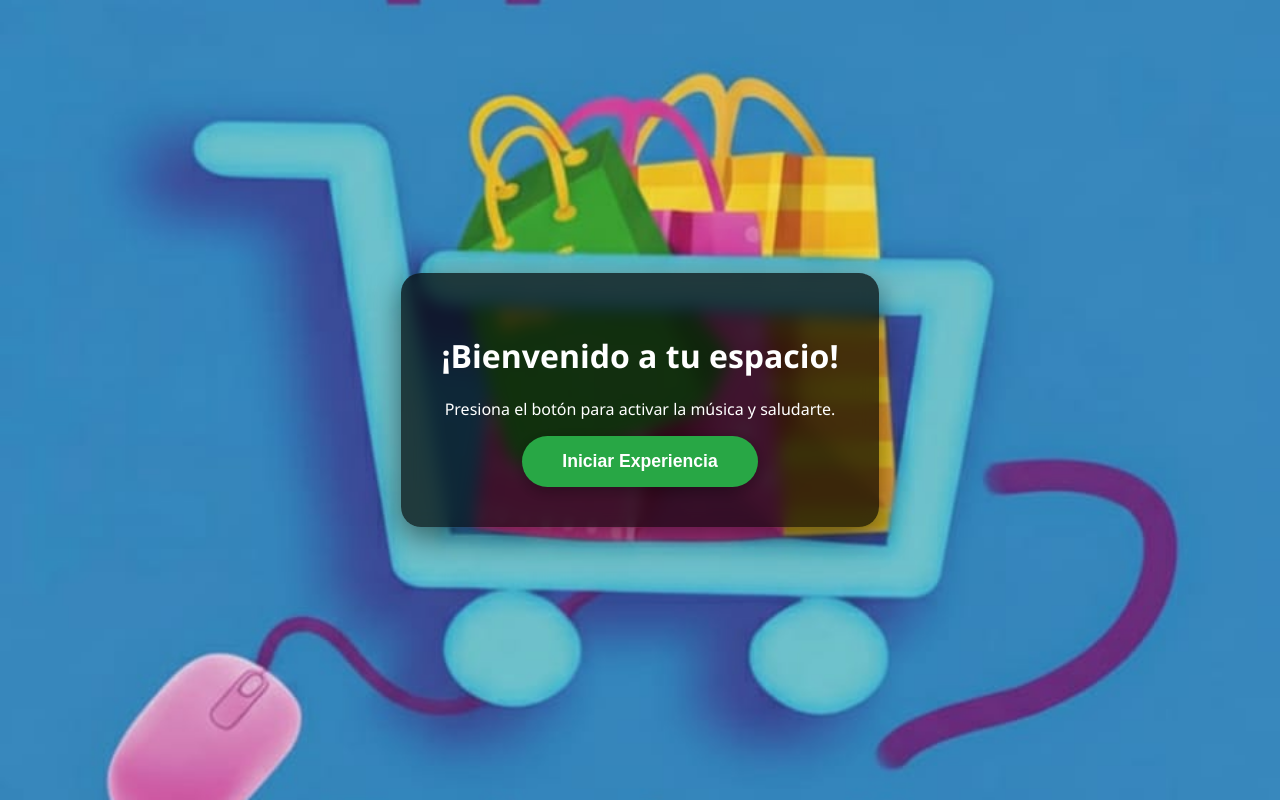
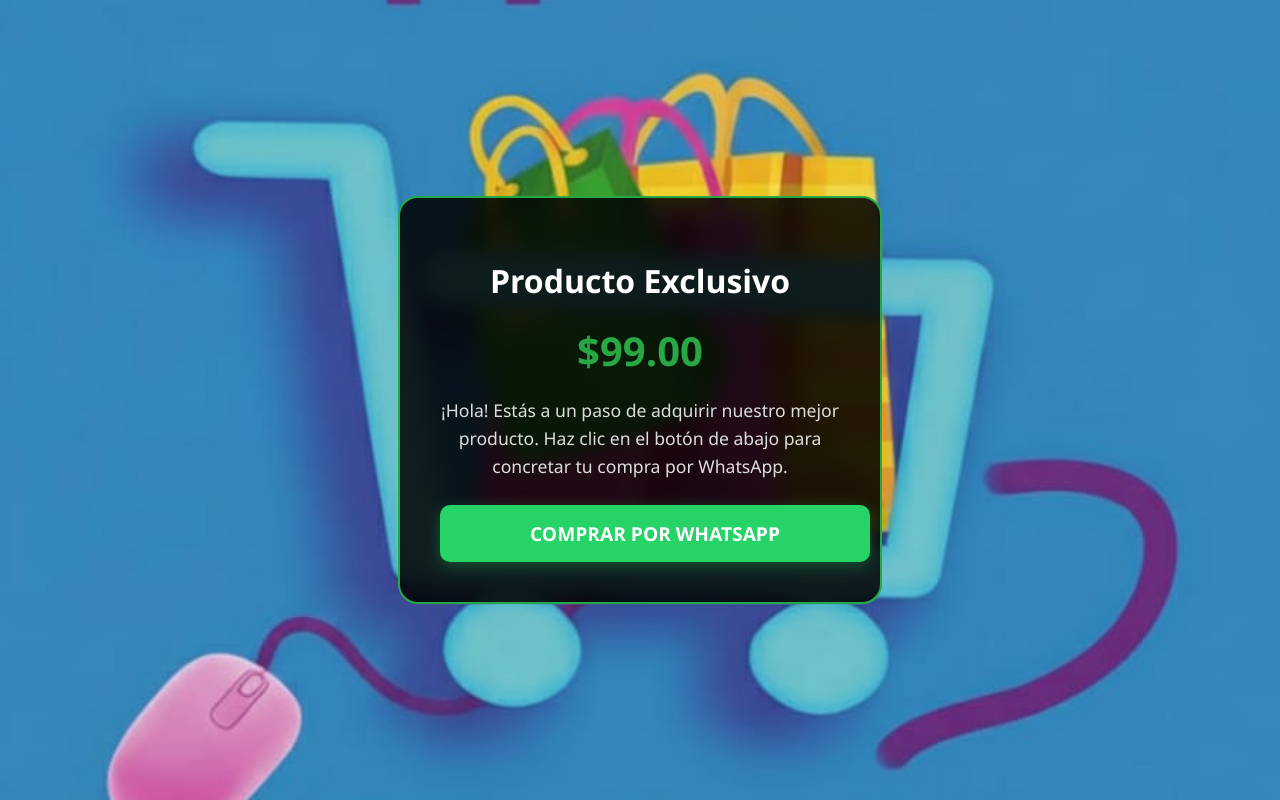
Before and after one commit to evasanchez43774-cell/mi-app-zaapstore, a plain HTML site: page index.html in a window 1280 px wide. Drawn offline with Linux system fonts and the light colour scheme.

Commit message:
Replace relaxing app with online store layout

```diff
--- a/index.html
+++ b/index.html
@@ -3,51 +3,68 @@
 <head>
     <meta charset="UTF-8">
     <meta name="viewport" content="width=device-width, initial-scale=1.0">
-    <title>Mi App Relajante</title>
+    <title>Mi Tienda Online</title>
 
     <style>
         body {
-            /* Tu foto del escritorio */
+            /* Tu foto de fondo */
             background-image: url('5486.jpg');
             background-size: cover;
             background-position: center;
             background-attachment: fixed;
-            background-repeat: no-repeat;
-
-            font-family: 'Segoe UI', Tahoma, Geneva, Verdana, sans-serif;
+            font-family: 'Segoe UI', sans-serif;
             color: white;
-            text-align: center;
             margin: 0;
-            height: 100vh;
             display: flex;
             justify-content: center;
             align-items: center;
+            min-height: 100vh;
         }
 
-        .contenedor {
-            background-color: rgba(0, 0, 0, 0.7);
+        .tarjeta-venta {
+            background-color: rgba(0, 0, 0, 0.85);
             padding: 40px;
             border-radius: 20px;
-            box-shadow: 0px 10px 30px rgba(0,0,0,0.5);
-            backdrop-filter: blur(8px);
+            max-width: 400px;
+            text-align: center;
+            backdrop-filter: blur(10px);
+            border: 2px solid #28a745; /* Borde verde para resaltar */
         }
 
-        button {
-            padding: 15px 40px;
+        .precio {
+            font-size: 2.5rem;
+            color: #28a745;
+            font-weight: bold;
+            margin: 15px 0;
+        }
+
+        .descripcion {
             font-size: 1.1rem;
+            line-height: 1.6;
+            margin-bottom: 25px;
+            color: #ddd;
+        }
+
+        .btn-whatsapp {
+            display: inline-block;
+            width: 100%;
+            padding: 15px;
+            font-size: 1.2rem;
             font-weight: bold;
             cursor: pointer;
-            background: #28a745;
+            background: #25D366; /* Verde oficial de WhatsApp */
             color: white;
             border: none;
-            border-radius: 50px;
-            transition: 0.4s;
-            box-shadow: 0px 4px 15px rgba(0,0,0,0.3);
+            border-radius: 10px;
+            transition: 0.3s;
+            text-decoration: none;
+            box-shadow: 0px 4px 15px rgba(37, 211, 102, 0.3);
         }
 
-        button:hover {
-            transform: scale(1.1);
-            background: #218838;
+        .btn-whatsapp:hover {
+            transform: translateY(-3px);
+            background: #128C7E;
+            box-shadow: 0px 6px 20px rgba(37, 211, 102, 0.5);
         }
     </style>
 </head>
@@ -57,24 +74,24 @@
         <source src="https://www.soundhelix.com/examples/mp3/SoundHelix-Song-17.mp3" type="audio/mpeg">
     </audio>
 
-    <div class="contenedor">
-        <h1 id="saludo">¡Bienvenido a tu espacio!</h1>
-        <p>Presiona el botón para activar la música y saludarte.</p>
-        <button onclick="activarTodo()">Iniciar Experiencia</button>
+    <div class="tarjeta-venta">
+        <h1>Producto Exclusivo</h1>
+        <p class="precio">$99.00</p>
+
+        <p class="descripcion">
+            ¡Hola! Estás a un paso de adquirir nuestro mejor producto. Haz clic en el botón de abajo para concretar tu compra por WhatsApp.
+        </p>
+
+        <a href="https://wa.me/523334036895?text=Hola,%20me%20interesa%20comprar%20tu%20producto"
+           class="btn-whatsapp"
+           onclick="reproducir()">
+           COMPRAR POR WHATSAPP
+        </a>
     </div>
 
     <script>
-        function activarTodo() {
-            // 1. Inicia la música
-            const audio = document.getElementById("musicaFondo");
-            audio.play();
-
-            // 2. Pregunta el nombre
-            let nombre = prompt("¿Cómo te llamas?");
-            if (nombre) {
-                document.getElementById("saludo").innerText = "¡Hola, " + nombre + "!";
-                alert("¡Qué bien " + nombre + "! Disfruta de la música relajante.");
-            }
+        function reproducir() {
+            document.getElementById("musicaFondo").play();
         }
     </script>
 
```
